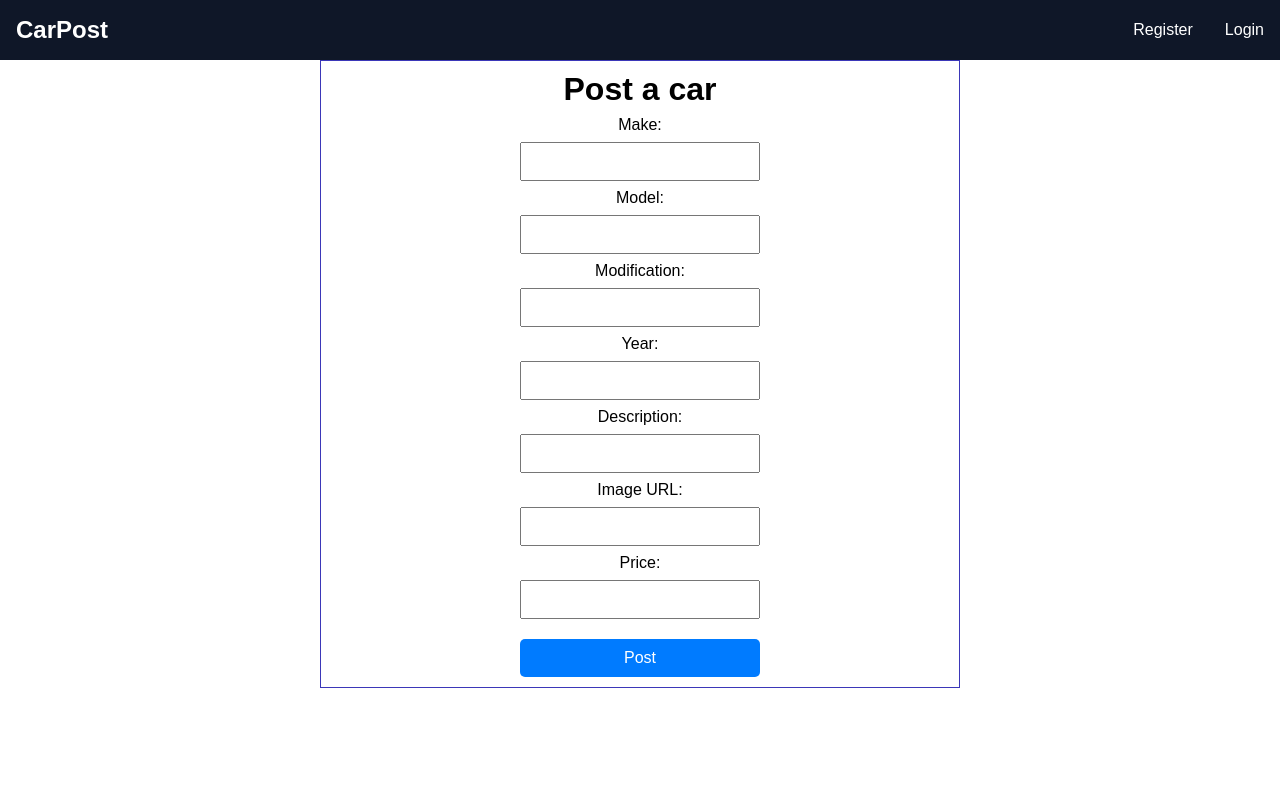
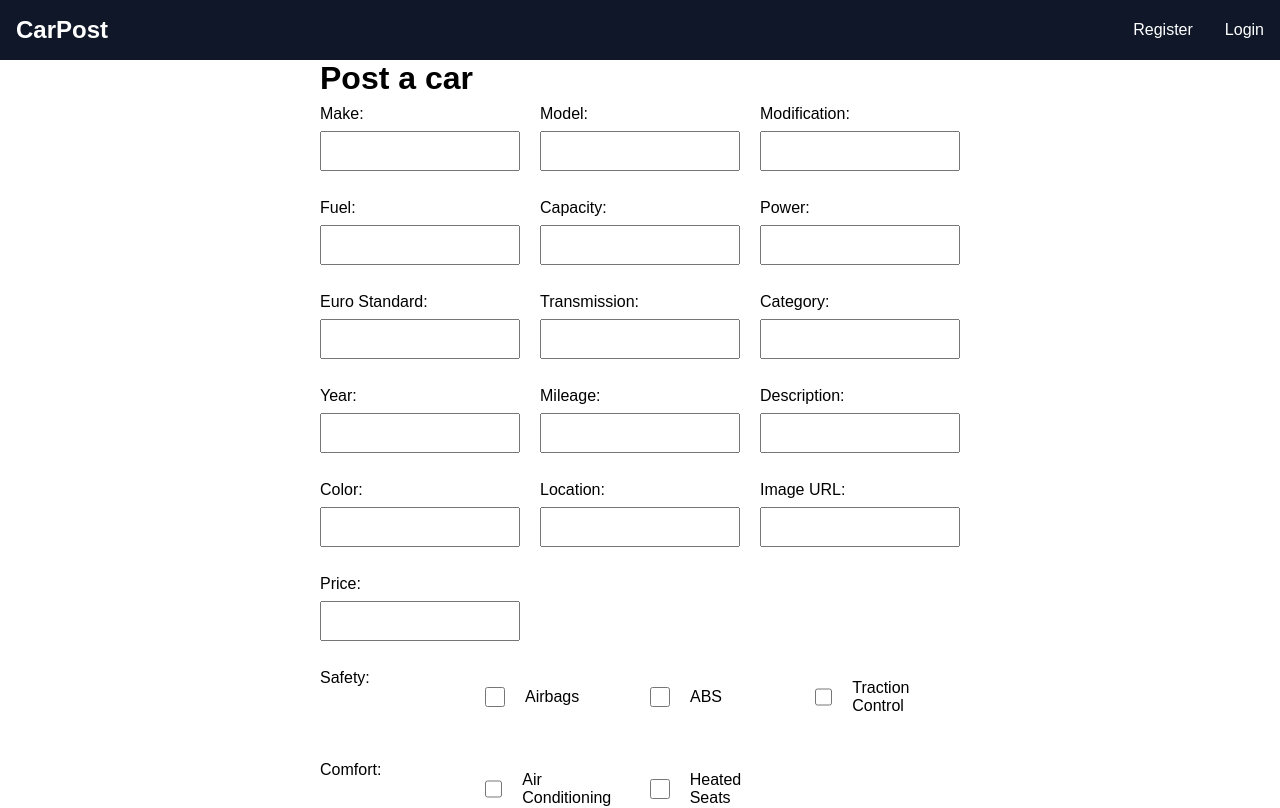
Before and after one commit to ivan-nedelchev/CarPost-MERN, a React (Vite) app in the folder front-end/: page /create/car in a window 1280 px wide. Shown: the top 808 px of the page. Built offline with nearby package versions, Linux system fonts and the light colour scheme.

Commit message:
CreateCar new options and mock data

```diff
--- a/front-end/src/utils/carData.js
+++ b/front-end/src/utils/carData.js
@@ -11,3 +11,11 @@ export const modelsData = {
     "Mercedes-Benz": ["A Class", "CLA Class", "C Class", "E Class"],
     "Porsche" : [ "356 Speedster","911","918 Spyder","924","928","935","944","956","968","991","993","996","Boxster","Carrera","Cayenne","Cayman","Macan","Panamera","Taycan"],
 }
+export const featuresData = {
+    safety: ["Airbags", "ABS", "Traction Control"],
+    comfort: ["Air Conditioning", "Heated Seats"],
+    protection: ["Alarm", "Central locking"],
+    exterior: ["wide bumper", "alloy wheels"],
+    interior: [ "Leather saloon"],
+    others: ["4x4", "7 Seats"]
+}
--- a/front-end/src/views/CreateCar.css
+++ b/front-end/src/views/CreateCar.css
@@ -1,30 +1,41 @@
-.car-form {
-  display: inline-block;
-  text-align: center;
-  margin-left: 25%;
+.carFormWrapper{
   width: 50%;
-  border: 1px solid rgb(59, 55, 184);
+  margin: auto;
+}
+.car-form{
+  display: grid;
+  grid-template-columns: repeat(3, 1fr);
+  gap: 20px;
+}
+.car-form input{
+  height: 5vh;
+}
+
+.form-group {
+  display: flex;
+  flex-direction: column;
+}
+
+.checkbox-group {
+  display: flex;
+  align-items: center;
+  gap: 10px;
+}
+.checkbox-group label {
   padding: 10px;
-}
-.car-form form {
-  display: flex;
-  justify-content: space-evenly;
-  align-items: center;
-  flex-direction: column;
-  margin: auto;
-  width: 30vh;
-}
-/* h3 {
-    padding: 25px 100px 50px;
-} */
-.car-form input {
-  width: 100%;
-  padding-bottom: 20px;
-}
-.car-form button {
-  margin-top: 20px;
-  padding: 10px 30px;
-}
-button:hover {
   cursor: pointer;
 }
+.checkbox {
+  cursor: pointer;
+  height: 10px;
+  width: 20px;
+  background:white;
+  border-radius:5px;
+  border:2px solid #555;
+}
+.checkbox-groups {
+  display: grid;
+  grid-column: 1 / -1;
+  grid-template-columns: repeat(4, 1fr);
+  gap: 20px;
+}
--- a/front-end/src/views/CreateCar.jsx
+++ b/front-end/src/views/CreateCar.jsx
@@ -2,8 +2,8 @@ import { useState } from "react";
 import "./CreateCar.css";
 import { post } from "../utils/api";
 import { useNavigate } from "react-router-dom";
+import { featuresData } from "../utils/carData.js";
 const path = "/car/";
-
 const CreateCar = () => {
   const navigate = useNavigate();
   const [formData, setFormData] = useState({});
@@ -14,16 +14,36 @@ const CreateCar = () => {
       [name]: value,
     });
   };
+
   const createCar = async (ev) => {
     ev.preventDefault();
-    console.log(formData);
+    const selectedFeatures = {};
+    Object.keys(featuresData).forEach((category) => {
+      const checkboxes = document.querySelectorAll(
+        `input[name="${category}"]:checked`
+      );
+      selectedFeatures[category] = Array.from(checkboxes).map(
+        (checkbox) => checkbox.value
+      );
+    });
+
     let carObject = await post(path, {
       make: formData.make,
       model: formData.model,
-      modification : formData.modification,
+      modification: formData.modification,
+      fuel: formData.fuel,
+      capacity: Number(formData.capacity),
+      power: Number(formData.power),
+      euroStandard: Number(formData.euroStandard),
+      transmission: formData.transmission,
+      category: formData.category,
       year: Number(formData.year),
-      description : formData.description,
-      image : formData.image,
+      mileage: Number(formData.mileage),
+      description: formData.description,
+      color: formData.color,
+      location: formData.location,
+      features: selectedFeatures,
+      image: formData.image,
       price: Number(formData.price),
     });
     if (carObject) {
@@ -32,67 +52,192 @@ const CreateCar = () => {
   };
   return (
     <>
-      <div className="car-form">
+      <div className="carFormWrapper">
         <h1>Post a car</h1>
-        <form onSubmit={createCar} action="/create/car" method="post">
+        <form className="car-form" onSubmit={createCar} action="/create/car" method="post">
+          <div className="form-group">
             <label htmlFor="make">Make:</label>
             <input
               type="text"
               id="make"
               name="make"
+              onChange={handleInputChange}
               required
-            onChange={(e) => handleInputChange(e)}
             />
+          </div>
+          <div className="form-group">
             <label htmlFor="model">Model:</label>
             <input
               type="text"
               id="model"
               name="model"
+              onChange={handleInputChange}
               required
-            onChange={(e) => handleInputChange(e)}
             />
+          </div>
+          <div className="form-group">
             <label htmlFor="modification">Modification:</label>
             <input
-          maxlength="15"
               type="text"
               id="modification"
               name="modification"
+              onChange={handleInputChange}
               required
-            onChange={(e) => handleInputChange(e)}
             />
+          </div>
+          <div className="form-group">
+            <label htmlFor="fuel">Fuel:</label>
+            <input
+              type="text"
+              id="fuel"
+              name="fuel"
+              onChange={handleInputChange}
+              required
+            />
+          </div>
+          <div className="form-group">
+            <label htmlFor="capacity">Capacity:</label>
+            <input
+              type="number"
+              id="capacity"
+              name="capacity"
+              onChange={handleInputChange}
+              required
+            />
+          </div>
+          <div className="form-group">
+            <label htmlFor="power">Power:</label>
+            <input
+              type="number"
+              id="power"
+              name="power"
+              onChange={handleInputChange}
+              required
+            />
+          </div>
+          <div className="form-group">
+            <label htmlFor="euroStandard">Euro Standard:</label>
+            <input
+              type="number"
+              id="euroStandard"
+              name="euroStandard"
+              onChange={handleInputChange}
+              required
+            />
+          </div>
+          <div className="form-group">
+            <label htmlFor="transmission">Transmission:</label>
+            <input
+              type="text"
+              id="transmission"
+              name="transmission"
+              onChange={handleInputChange}
+              required
+            />
+          </div>
+          <div className="form-group">
+            <label htmlFor="category">Category:</label>
+            <input
+              type="text"
+              id="category"
+              name="category"
+              onChange={handleInputChange}
+              required
+            />
+          </div>
+          <div className="form-group">
             <label htmlFor="year">Year:</label>
             <input
-            type="text"
+              type="number"
               id="year"
               name="year"
-            required
-            onChange={(e) => handleInputChange(e)}
+              onChange={handleInputChange}
             />
+          </div>
+          <div className="form-group">
+            <label htmlFor="mileage">Mileage:</label>
+            <input
+              type="number"
+              id="mileage"
+              name="mileage"
+              onChange={handleInputChange}
+            />
+          </div>
+          <div className="form-group">
             <label htmlFor="description">Description:</label>
             <input
               type="text"
               id="description"
               name="description"
+              onChange={handleInputChange}
               required
-            onChange={(e) => handleInputChange(e)}
             />
+          </div>
+          <div className="form-group">
+            <label htmlFor="color">Color:</label>
+            <input
+              type="text"
+              id="color"
+              name="color"
+              onChange={handleInputChange}
+              required
+            />
+          </div>
+          <div className="form-group">
+            <label htmlFor="location">Location:</label>
+            <input
+              type="text"
+              id="location"
+              name="location"
+              onChange={handleInputChange}
+              required
+            />
+          </div>
+          <div className="form-group">
             <label htmlFor="image">Image URL:</label>
             <input
               type="text"
               id="image"
               name="image"
+              onChange={handleInputChange}
               required
-            onChange={(e) => handleInputChange(e)}
             />
+          </div>
+          <div className="form-group">
             <label htmlFor="price">Price:</label>
             <input
-            type="text"
+              type="number"
               id="price"
               name="price"
-            required
-            onChange={(e) => handleInputChange(e)}
+              onChange={handleInputChange}
             />
+          </div>
+
+          {Object.keys(featuresData).map((category) => (
+            <div className="checkbox-groups" key={category}>
+              <label>
+                {category.charAt(0).toUpperCase() + category.slice(1)}:
+              </label>
+              {featuresData[category].map((feature, index) => (
+                <div key={index} className="checkbox-group">
+                  <input
+                  className="checkbox"
+                    type="checkbox"
+                    id={`feature-${category}-${index}`}
+                    name={category}
+                    value={feature}
+                  />
+                  <label htmlFor={`feature-${category}-${index}`}>
+                    {feature}
+                  </label>
+                </div>
+              ))}
+            </div>
+          ))}
+
+          <div className="form-group full-width">
             <button type="submit">Post</button>
+          </div>
         </form>
       </div>
     </>
--- a/front-end/src/views/Details.jsx
+++ b/front-end/src/views/Details.jsx
@@ -19,6 +19,7 @@ const Details = () => {
   useEffect(() => {
     let getCar = async () => {
       let carDetails = await get(detailsPath + carId);
+      console.log(carDetails);
       setCar({ ...carDetails });
     };
     getCar();
```
Also changed, not shown: 1 other file (tests, documents, lock files or other folders). Lines whose indentation alone changed are shown as unchanged.
